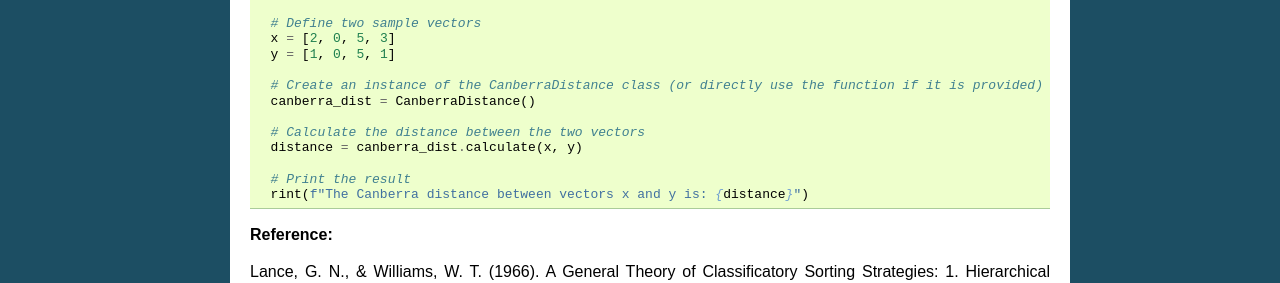
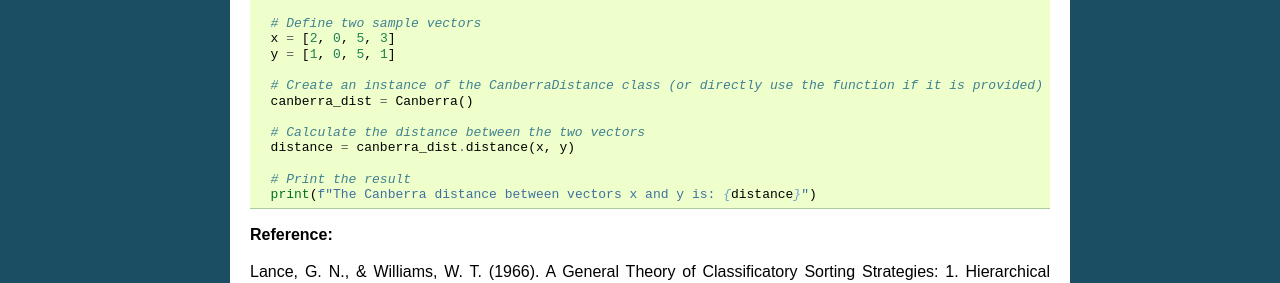
Before and after one commit to ym001/distancia, a Sphinx documentation site: the page built from docs/Canberra.rst, in a window 1280 px wide. Shown: the part 710-993 px from the top of the page. Built offline with Sphinx 7.4.7, drawn with Linux system fonts in a browser that asks for light colours.

Commit message:
Update Canberra.rst

```diff
--- a/docs/Canberra.rst
+++ b/docs/Canberra.rst
@@ -39,13 +39,13 @@ This example demonstrates how the Canberra distance emphasizes smaller absolute
     y = [1, 0, 5, 1]
 
     # Create an instance of the CanberraDistance class (or directly use the function if it is provided)
-    canberra_dist = CanberraDistance()
+    canberra_dist = Canberra()
 
     # Calculate the distance between the two vectors
-    distance = canberra_dist.calculate(x, y)
+    distance = canberra_dist.distance(x, y)
 
     # Print the result
-    rint(f"The Canberra distance between vectors x and y is: {distance}")
+    print(f"The Canberra distance between vectors x and y is: {distance}")
 
 **Reference:**
 
```
